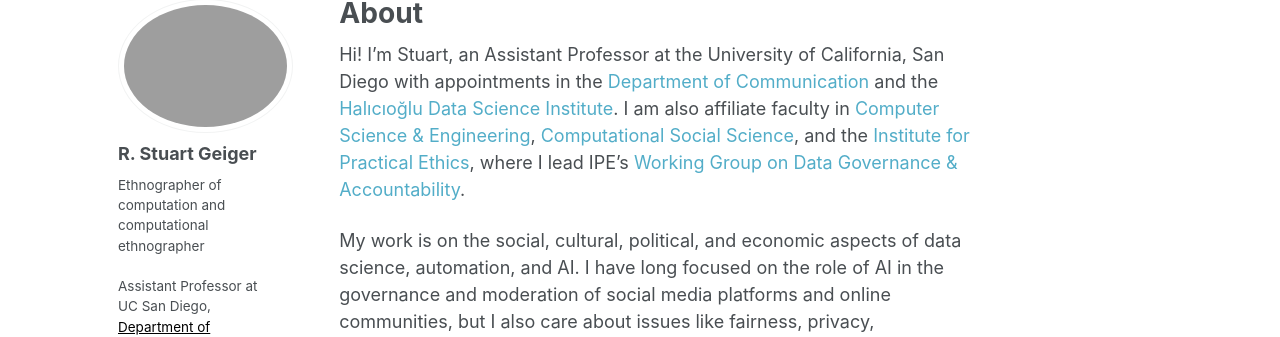
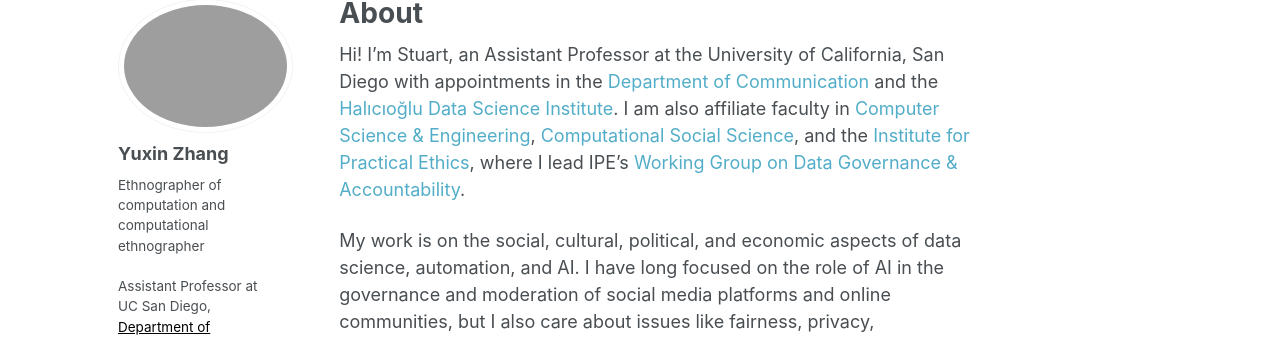
Before and after one commit to Yuxin-Zhang-Jasmine/Yuxin-Zhang-Jasmine.github.io, a Jekyll site: the page built from _pages/about.md, in a window 1280 px wide. Shown: the part 119-456 px from the top of the page. Built offline with Jekyll 4.4.1, drawn with Linux system fonts in a browser that asks for light colours.

Commit message:
Update _config.yml
photo

```diff
--- a/_config.yml
+++ b/_config.yml
@@ -74,8 +74,8 @@ social:
 
 # Site Author
 author:
-  name             : "R. Stuart Geiger"
-  avatar           : "oban3.jpg"
+  name             : "Yuxin Zhang"
+  avatar           : "photo.jpg"
   bio              : "Ethnographer of computation and computational ethnographer <br> <br> Assistant Professor at UC San Diego, <a style='color: black;' href='http://communication.ucsd.edu'>Department of Communication</a> & <a style='color: black;' href='http://hdsi.ucsd.edu'>Halıcıoğlu Data Science Institute</a>"
   location         : "San Diego, CA"
   employer         :
```
